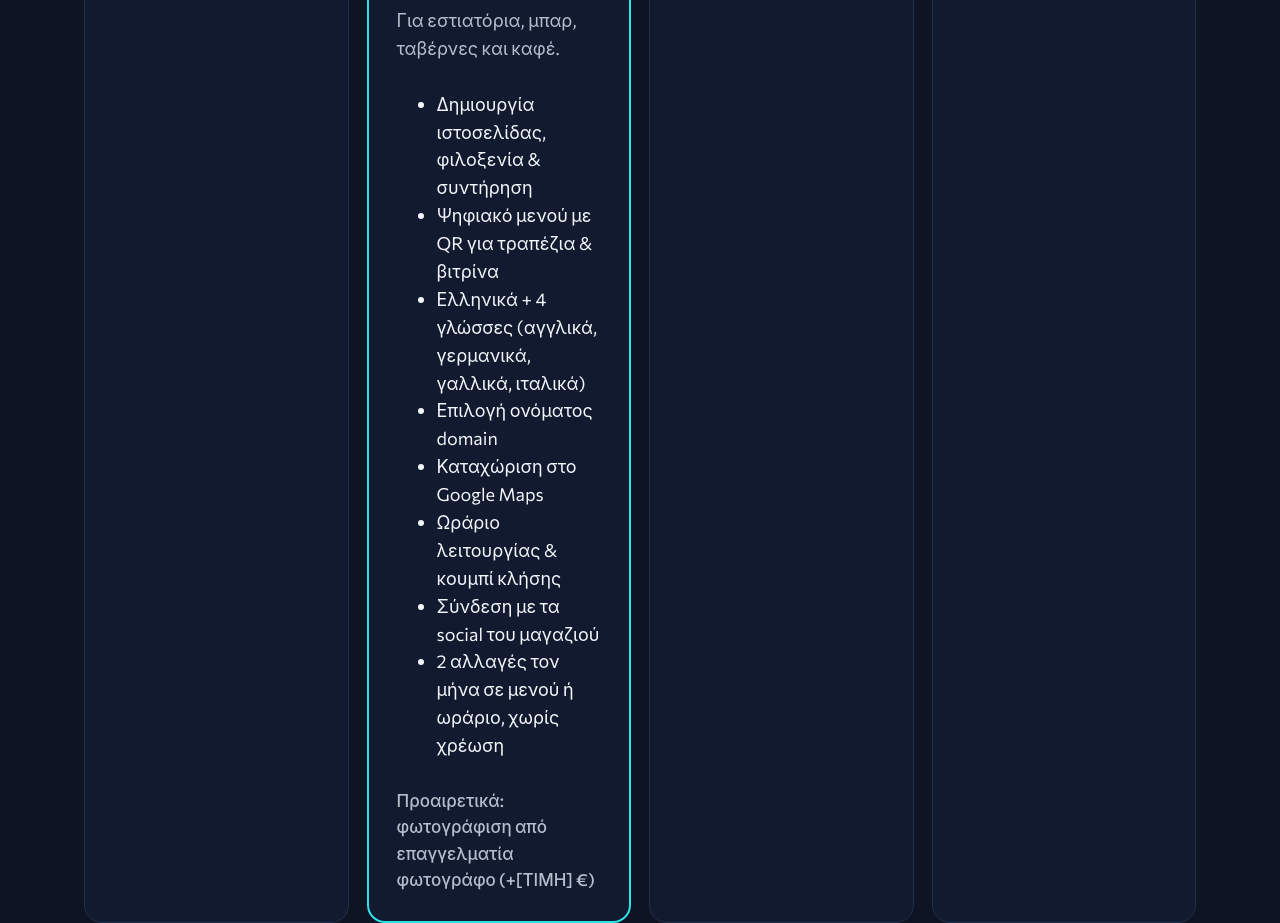
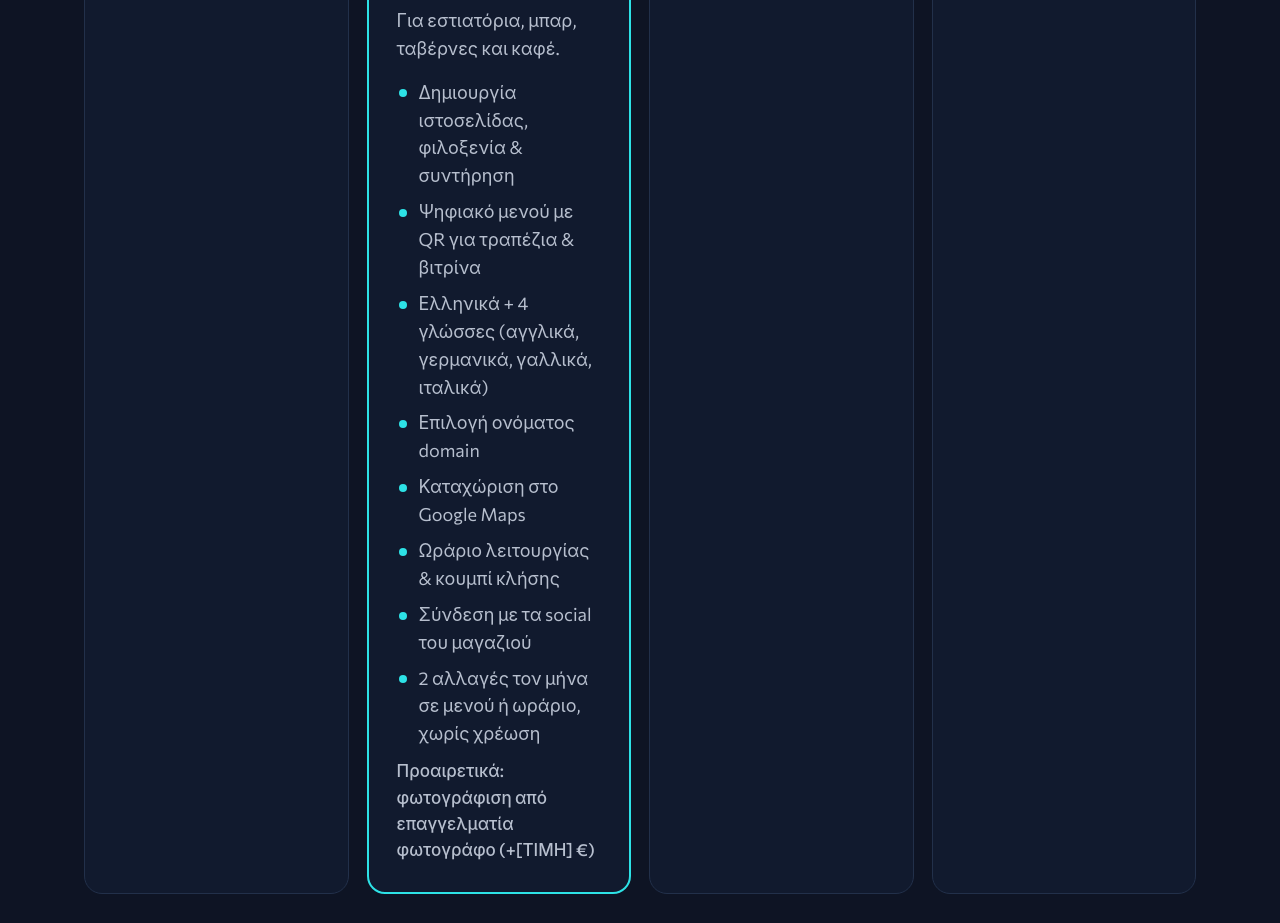
Before and after one commit to padredeldios/micompania, a plain HTML site: page index.html in a window 1280 px wide. Shown: the part 1781-2704 px from the top of the page. Drawn offline with Linux system fonts and the light colour scheme.

Commit message:
Update styles.css

```diff
--- a/styles.css
+++ b/styles.css
@@ -323,3 +323,27 @@ p { margin: 0; }
   .section { padding: 64px 0; }
   .contact { padding: 72px 0; }
 }
+/* ----- Λίστα παροχών στα κουτάκια ----- */
+.features {
+  list-style: none;
+  margin: 6px 0 0;
+  padding: 0;
+  display: flex;
+  flex-direction: column;
+  gap: 8px;
+}
+.features li {
+  position: relative;
+  padding-left: 22px;
+  color: var(--muted);
+}
+.features li::before {
+  content: "";
+  position: absolute;
+  left: 2px;
+  top: 0.6em;
+  width: 8px;
+  height: 8px;
+  border-radius: 50%;
+  background: var(--accent);
+}
```
